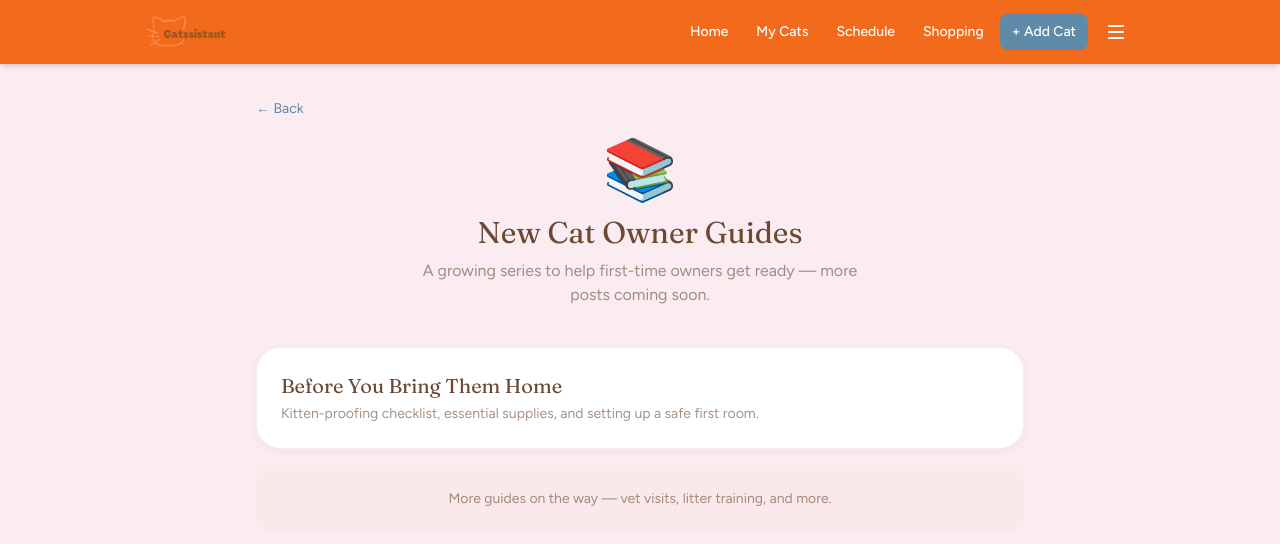
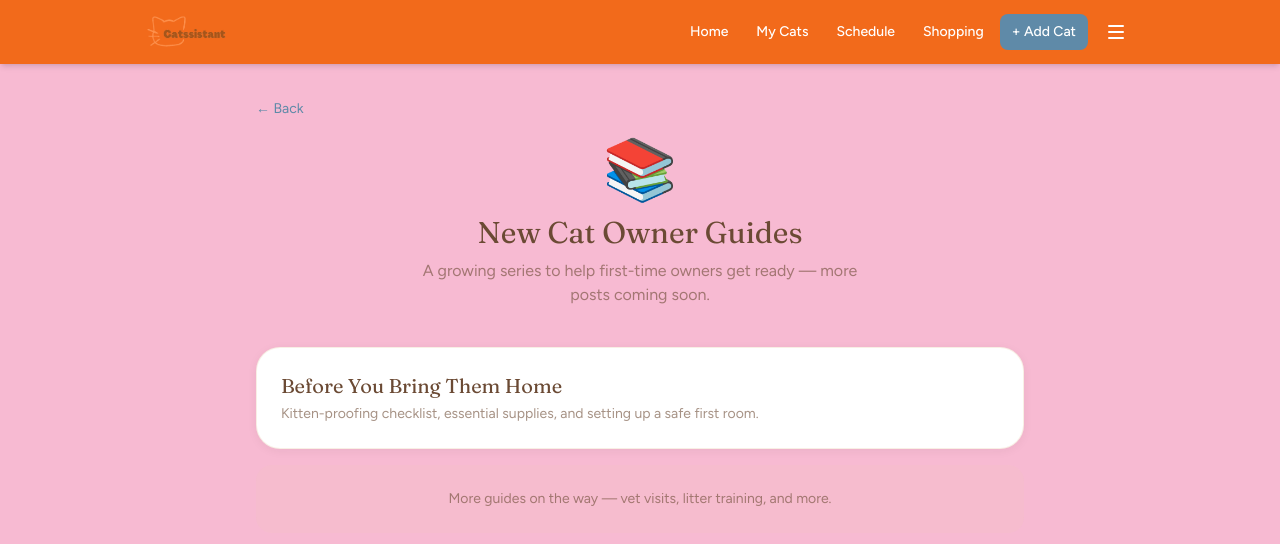
Before and after one commit to PacificWord70/Catssistant, a Next.js app: page /guides in a window 1280 px wide. Shown: the top 544 px of the page. Built offline with nearby package versions, Linux system fonts and the light colour scheme.

Commit message:
style(logo): sit the logo flush on the pink background
Deepens the page background back to the brand pink and sets
mix-blend-mode: multiply on the logo so the white box baked into the PNG
blends away instead of showing as a rectangle behind the mark.

```diff
--- a/app/globals.css
+++ b/app/globals.css
@@ -3,7 +3,7 @@
 @tailwind utilities;
 
 body {
-  background-color: #FBECF2;
+  background-color: #F7BAD2;
   -webkit-font-smoothing: antialiased;
   text-rendering: optimizeLegibility;
 }
--- a/components/CatssistantLogo.tsx
+++ b/components/CatssistantLogo.tsx
@@ -29,7 +29,7 @@ export default function CatssistantLogo({
       src="/images/logo-vertical.png"
       alt="Catssistant"
       height={height}
-      style={{ height: `${height}px`, width: 'auto' }}
+      style={{ height: `${height}px`, width: 'auto', mixBlendMode: 'multiply' }}
       className={className}
     />
   )
```
